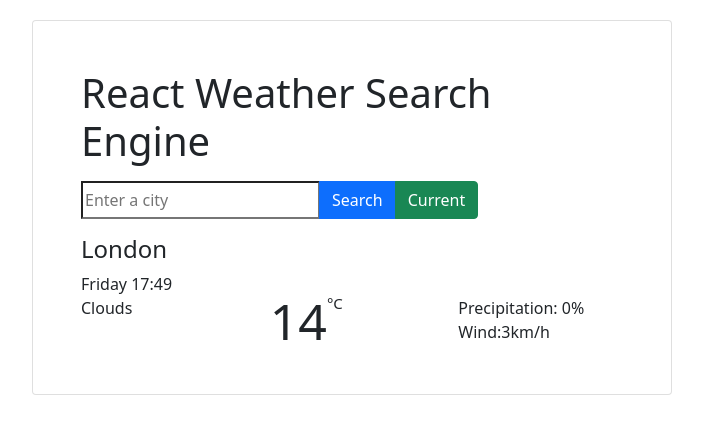
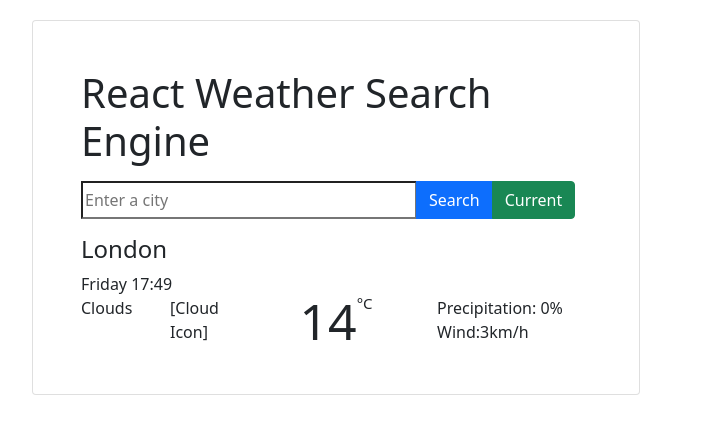
Before and after one commit to Annalouise643/weather-app-react, a React (Create React App) app: page / in a window 1280 px wide. Shown: the top 434 px of the page, without its empty margins (70-773 px from the left). Built offline with nearby package versions, Linux system fonts and the light colour scheme.

Commit message:
Updated CSS

```diff
--- a/src/App.css
+++ b/src/App.css
@@ -1,6 +1,10 @@
 .card {
-  max-width: 40rem;
+  max-width: 38rem;
   margin: 20px;
+}
+
+.card .search-bar {
+  width: 21em;
 }
 
 .card p {
@@ -10,6 +14,7 @@
 .card .temp {
   font-size: 50px;
   line-height: 100%;
+  text-align: center;
 }
 
 .card .temp small {
--- a/src/App.js
+++ b/src/App.js
@@ -7,7 +7,12 @@ function App() {
         <h1 className="mb-3">React Weather Search Engine</h1>
         <form>
           <div class="input-group mb-3">
-            <input type="text" placeholder="Enter a city" autofocus />
+            <input
+              type="text"
+              placeholder="Enter a city"
+              className="search-bar"
+              autofocus
+            />
             <input type="submit" value="Search" class="btn btn-primary" />
             <button className="btn btn-success">Current</button>
           </div>
@@ -15,7 +20,12 @@ function App() {
         <h4>London</h4>
         <p>Friday 17:49</p>
         <div className="row">
-          <div className="col">Clouds</div>
+          <div className="col">
+            <div className="row">
+              <div className="col">Clouds</div>
+              <div className="col">[Cloud Icon]</div>
+            </div>
+          </div>
           <div className="col temp">
             14<small>°C</small>
           </div>
```
